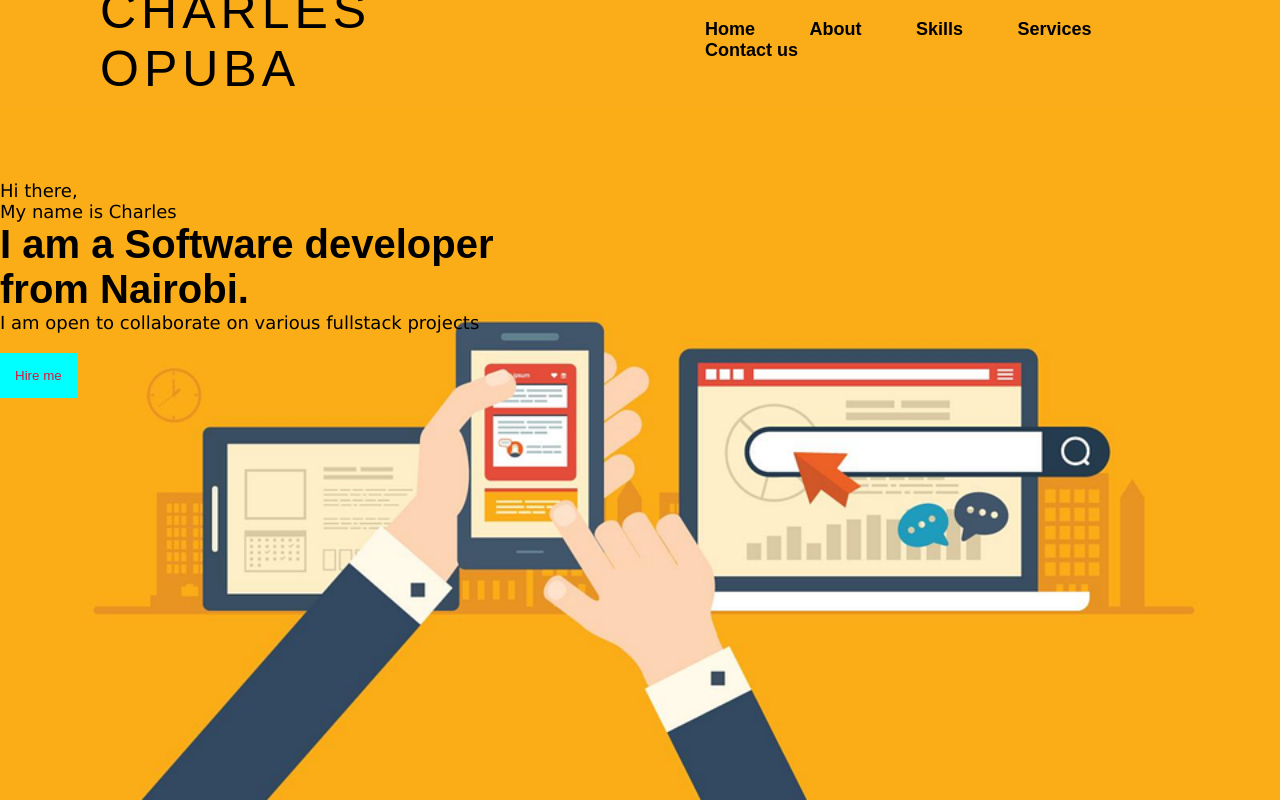
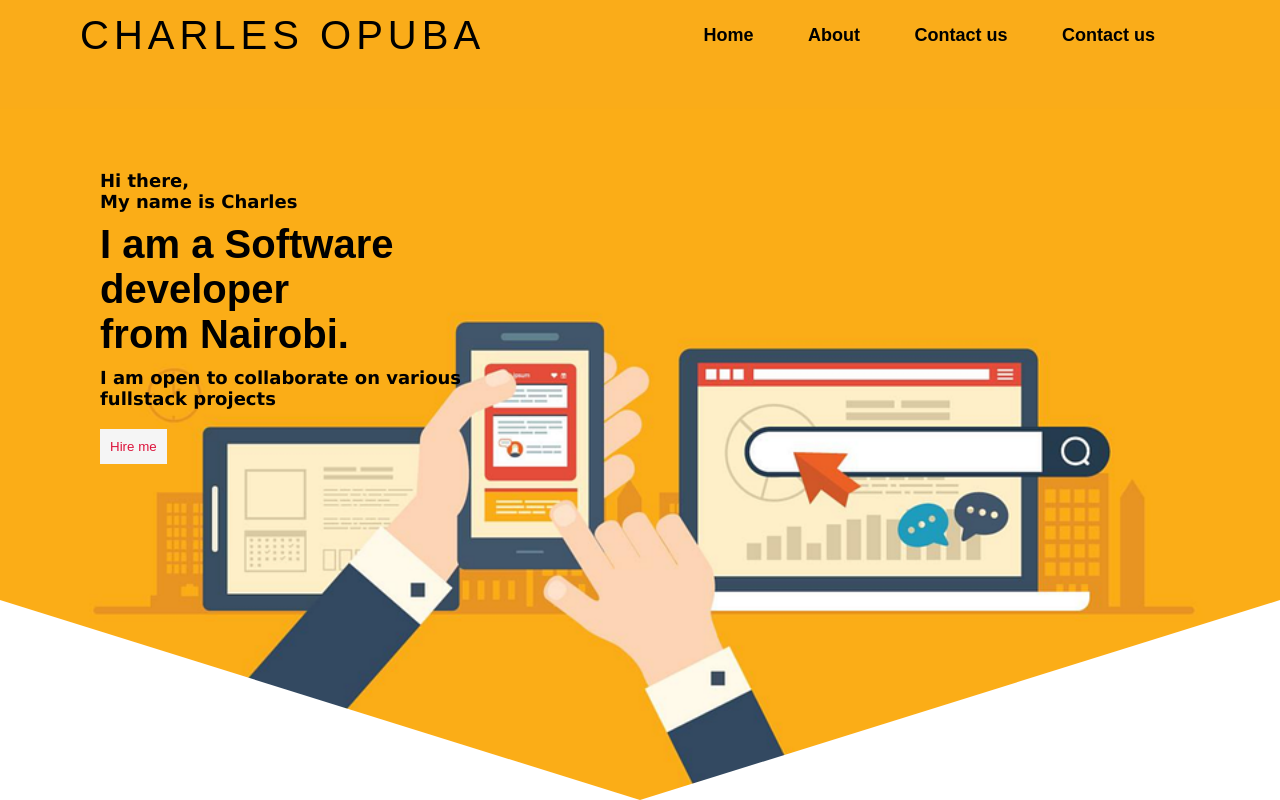
Before and after one commit to Charlesopuba/My-personal-portfolio, a plain HTML site: page index.html in a window 1280 px wide. Drawn offline with Linux system fonts and the light colour scheme.

Commit message:
add css clip path

```diff
--- a/index.html
+++ b/index.html
@@ -14,8 +14,7 @@
             <div class="menu">
                 <a href="#">Home</a>
                 <a href="#">About</a>
-                <a href="#">Skills</a>
-                <a href="#">Services</a>
+                <a href="#">Contact us</a>
                 <a href="#">Contact us</a>
             </div>
         </nav>
--- a/styles.css
+++ b/styles.css
@@ -11,17 +11,17 @@ header{
     background-size: cover;
     background-position: right,center;
     background-repeat: no-repeat;
+    clip-path: polygon(50% 0%, 100% 0, 100% 75%, 50% 100%, 0% 75%, 0 0);
 }
 .logo{
     color: black;
     letter-spacing: 5px;
-    font-size: 50px;
-    padding-left: 100px;
+    font-size: 40px;
+    padding-left: 80px
 }
 .menu{
     margin-right: 100px;
-    margin-left: 100px;
-    max-width: 500px;
+
 
 }
 .menu a{
@@ -34,7 +34,7 @@ header{
 }
 nav{
     width: 100%;
-    height: 80px;
+    height: 70px;
     display: flex;
     justify-content: space-between;
     align-items: center;
@@ -47,20 +47,24 @@ nav{
 .text{
     color: black;
     margin-top: 100px;
+    margin-left: 100px;
+    max-width: 450px;
 }
 .text h1{
     font-size: 40px;
     font-weight: bold;
+    margin: 10px 0px;
 }
 .text p{
     font-size: 18px;
     font-family: Verdana, Geneva, Tahoma, sans-serif;
+    font-weight: bold;
 }
 .button{
     border: none;
     outline: none;
     color: crimson;
-    background: cyan;
-    padding: 15px;
+    background: whitesmoke;
+    padding: 10px;
     margin-top: 20px;
 }
```
